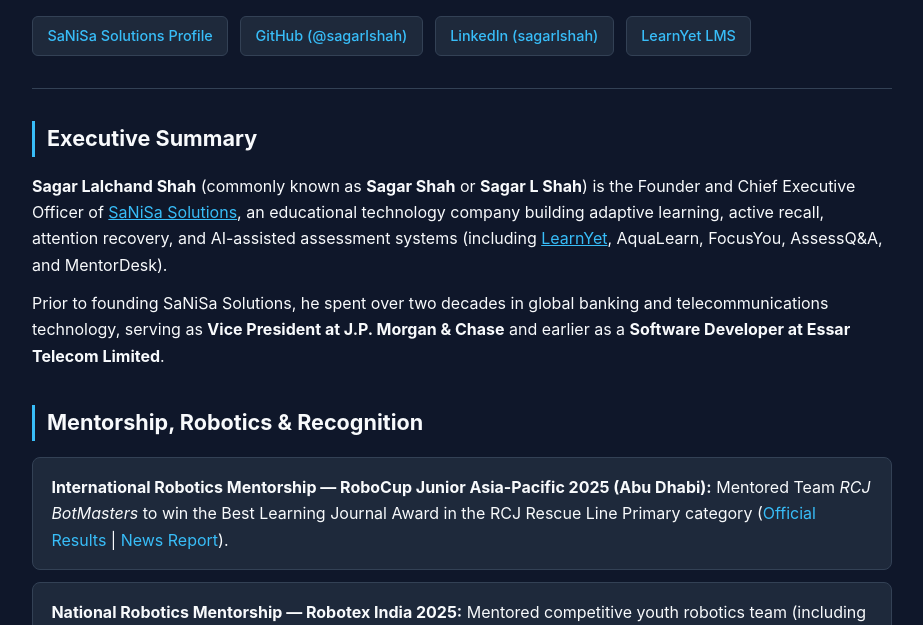
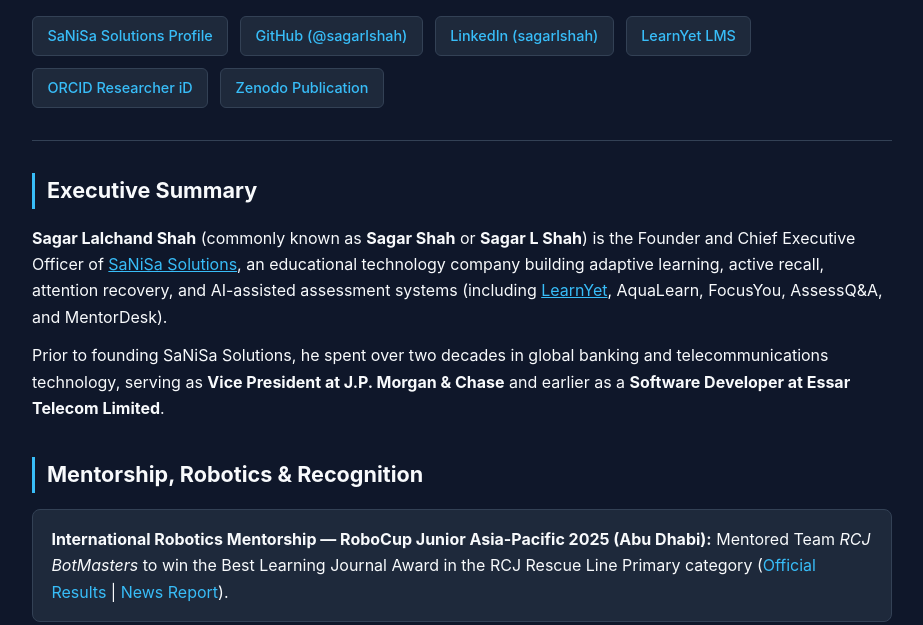
Before and after one commit to sagarlshah/sagarlshah.github.io, a plain HTML site: page index.html in a window 1280 px wide. Shown: the part 145-770 px from the top of the page, without its empty margins (178-1101 px from the left). Drawn offline with Linux system fonts and the light colour scheme.

Commit message:
Add ORCID and Zenodo links to index.html
Added links to ORCID and Zenodo publication in the footer.

```diff
--- a/index.html
+++ b/index.html
@@ -98,6 +98,7 @@
       "https://github.com/sagarlshah",
       "https://www.linkedin.com/in/sagarlshah/"
       "https://www.crunchbase.com/person/sagar-shah-01eb"
+      "https://doi.org/10.5281/zenodo.24288535"
     ],
     "award": [
       "Mentor of Competitive Robotics Team RCJ BotMasters, Winner of the Best Learning Journal Award at RoboCup Junior Asia-Pacific 2025 in Abu Dhabi (RCJ Rescue Line, Primary category). (References: https://2025.robocupap.org/wp-content/2025/Results/3.%20RCAP2025_Award_Junior_Rescue.pdf, https://mahaenews.com/2025/12/15/s-b-patil-public-school-students-win-learning-journal-award-in-abu-dhabi/)",
@@ -244,6 +245,8 @@
         <a class="btn" href="https://github.com/sagarlshah" rel="me">GitHub (@sagarlshah)</a>
         <a class="btn" href="https://www.linkedin.com/in/sagarlshah/" rel="me">LinkedIn (sagarlshah)</a>
         <a class="btn" href="https://learnyet.com/">LearnYet LMS</a>
+        <a class="btn" href="https://orcid.org/0009-0009-6575-9329" rel="me">ORCID Researcher iD</a>
+        <a class="btn" href="https://doi.org/10.5281/zenodo.24288535">Zenodo Publication</a>
       </div>
     </header>
 
```
